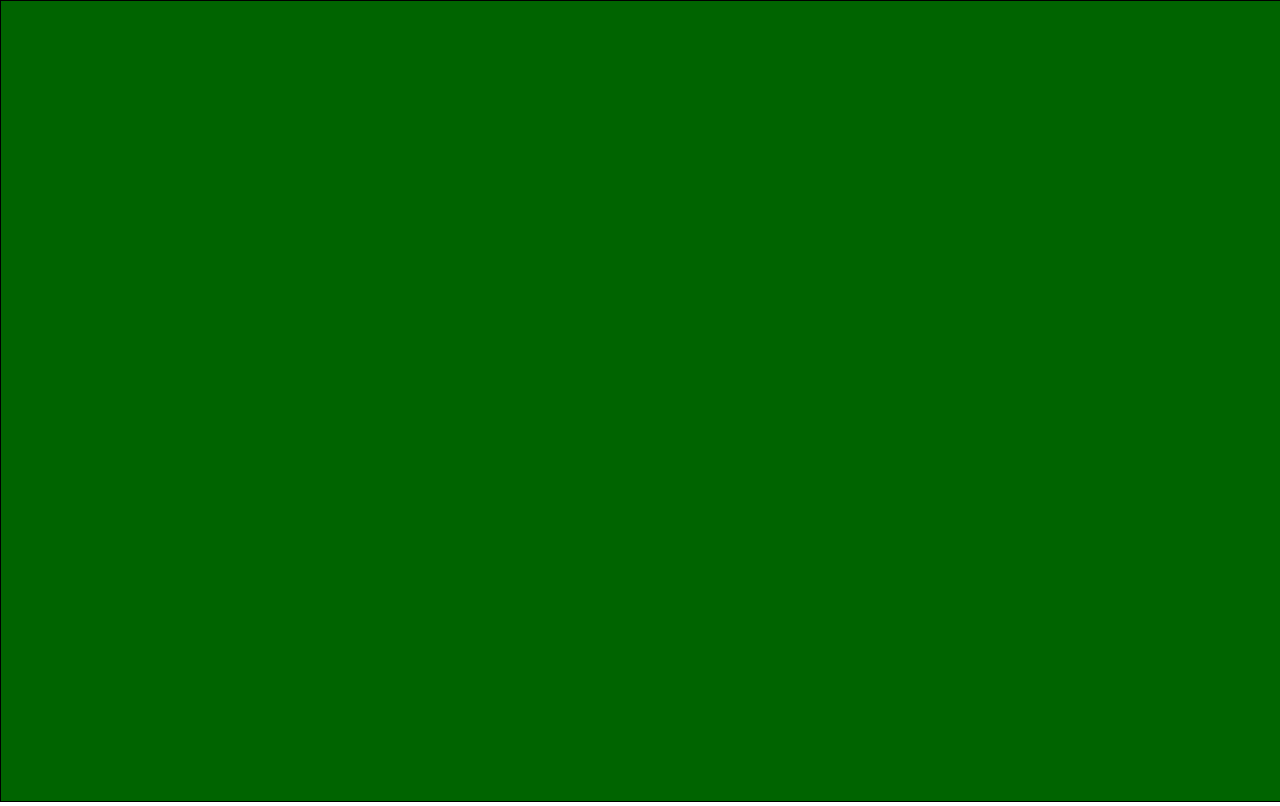
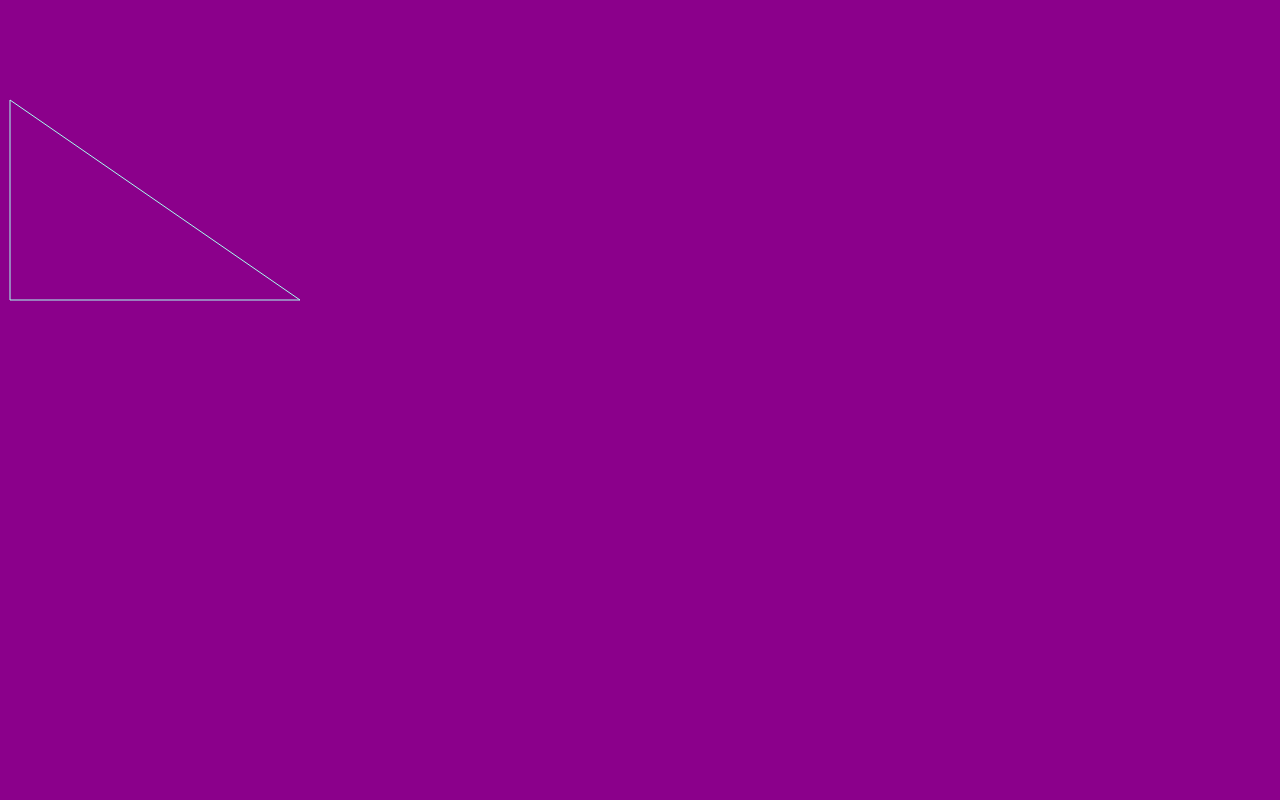
Before and after one commit to anakarinamorales/low-poly-background, a website built with webpack: page src/index.html in a window 1280 px wide. Built offline with nearby package versions, Linux system fonts and the light colour scheme.

Commit message:
Working on triangles

```diff
--- a/src/scripts/App.js
+++ b/src/scripts/App.js
@@ -1,14 +1,19 @@
 import 'normalize.css';
 import '../styles/canvas.scss';
 import Canvas from './Canvas';
+import Triangle from './Triangle';
 
 class App {
   static init() {
     const canvasElement = document.getElementById('low-poly-canvas');
     const canvasContext = canvasElement.getContext('2d');
-    const canvasObj = new Canvas(canvasElement, canvasContext);
+
+    const shapeToBeDrawn = new Triangle(100, 100);
+    const canvasObj = new Canvas(canvasElement, canvasContext, shapeToBeDrawn);
 
     window.addEventListener('resize', canvasObj.fitToWindow.bind(canvasObj));
+
+    canvasObj.drawForms();
   }
 }
 
--- a/src/scripts/Canvas.js
+++ b/src/scripts/Canvas.js
@@ -1,7 +1,8 @@
 export default class Canvas {
-  constructor(canvas, context) {
+  constructor(canvas, context, shapeToBeDrawn) {
     this.htmlElement = canvas;
     this.context = context;
+    this.shapeToBeDrawn = shapeToBeDrawn;
     this.fitToWindow();
   }
 
@@ -9,4 +10,19 @@ export default class Canvas {
     this.htmlElement.width = window.innerWidth;
     this.htmlElement.height = window.innerHeight;
   }
+
+  drawForms() {
+    const windowWidth = window.innerWidth;
+    const windowHeight = window.innerHeight;
+
+    this.context.clearRect(0, 0, windowWidth, windowHeight);
+    this.context.beginPath();
+    this.context.moveTo(10, 100);
+    this.context.lineTo(10, 300);
+    this.context.lineTo(300, 300);
+    this.context.closePath();
+    this.context.lineWidth = 1;
+    this.context.strokeStyle = '#a8ffef';
+    this.context.stroke();
+  }
 }
--- /dev/null
+++ b/src/scripts/Triangle.js
@@ -0,0 +1,11 @@
+export default class Triangle {
+  constructor(x, y) {
+    this.x = x;
+    this.y = y;
+  }
+
+  drawTriangle() {
+    // eslint-disable-next-line no-console
+    console.log('Drawing triangle...');
+  }
+}
--- a/src/styles/canvas.scss
+++ b/src/styles/canvas.scss
@@ -7,6 +7,12 @@
 }
 
 #low-poly-canvas {
-  border: 1px solid #000000;
-  background-color: darkgreen;
+  background-color: darkmagenta;
+  border: none;
+  display: block;
+  height: auto;
+  padding: 0px;
+  margin: 0px;
+  overflow: hidden;
+  width: 100vw;
 }
```
